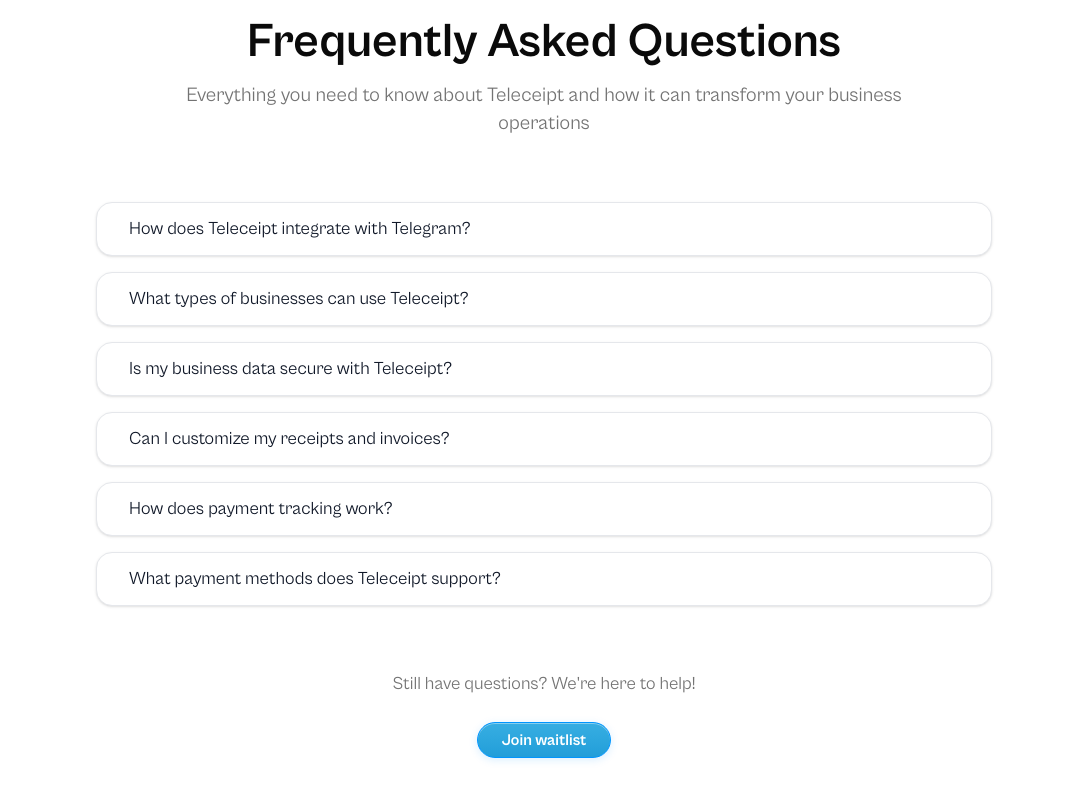
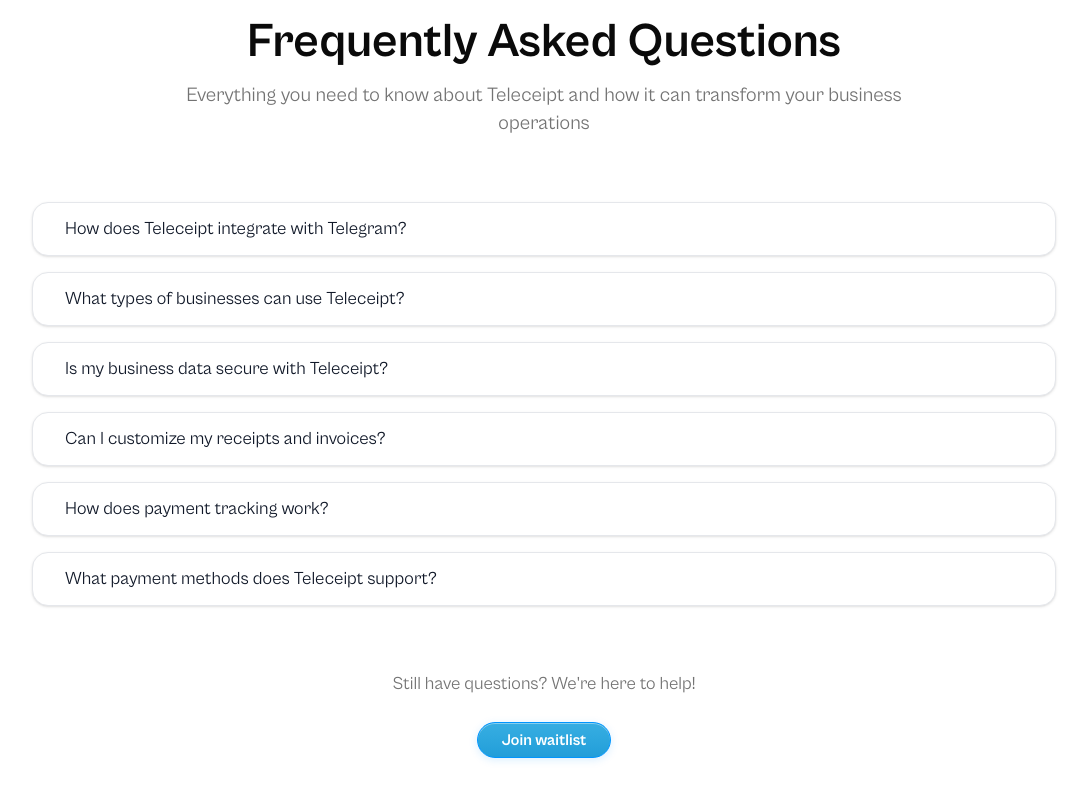
Before and after one commit to Daniel001-odii/teleceipt, a Next.js app: page /waitlist in a window 1280 px wide. Shown: the part 3010-3810 px from the top of the page, without its empty margins (96-1183 px from the left). Built offline with nearby package versions, Linux system fonts and the light colour scheme; some icons are missing.

Commit message:
more ui cleanup

```diff
--- a/src/components/FAQ.tsx
+++ b/src/components/FAQ.tsx
@@ -39,7 +39,7 @@
 
     return (
         <div className="py-20 ">
-            <div className="container mx-auto px-8">
+            <div className="container mx-auto md:px-8">
                 {/* Header */}
                 <div className="text-center mb-16">
                     <h2 className="text-4xl md:text-5xl mb-4 font-bold">
@@ -51,7 +51,7 @@
                 </div>
 
                 {/* FAQ Items */}
-                <div className="max-w-4xl mx-auto space-y-4">
+                <div className="max-w-5xl mx-auto space-y-4">
                     {faqs.map((faq, index) => (
                         <div
                             key={index}
--- a/src/components/KeyFeatures.tsx
+++ b/src/components/KeyFeatures.tsx
@@ -6,21 +6,21 @@
             number: "01",
             title: "categorization that makes it easy to find event tickets",
             description: "ticket makes it easy for you to find concert tickets and also categorize them properly so that users can easily use them",
-            image: "/images/phone-5.png",
+            image: "/images/phone-6.png",
             imagePosition: "left"
         },
         {
             number: "02",
             title: "the ease of buying tickets can provide a different experience",
             description: "ticket makes it easy for you to find concert tickets and also categorize them properly so that users can easily use them",
-            image: "/images/phone-5.png",
+            image: "/images/phone-6.png",
             imagePosition: "right"
         },
         {
             number: "03",
             title: "choosing a seat can now be done by looking at the actual map",
             description: "ticket makes it easy for you to find concert tickets and also categorize them properly so that users can easily use them",
-            image: "/images/phone-5.png",
+            image: "/images/phone-6.png",
             imagePosition: "left"
         }
     ]
```
Also changed, not shown: public/images/Telegram iOS 20.png (added), public/images/phone-6.png (added). Lines whose indentation alone changed are shown as unchanged.
